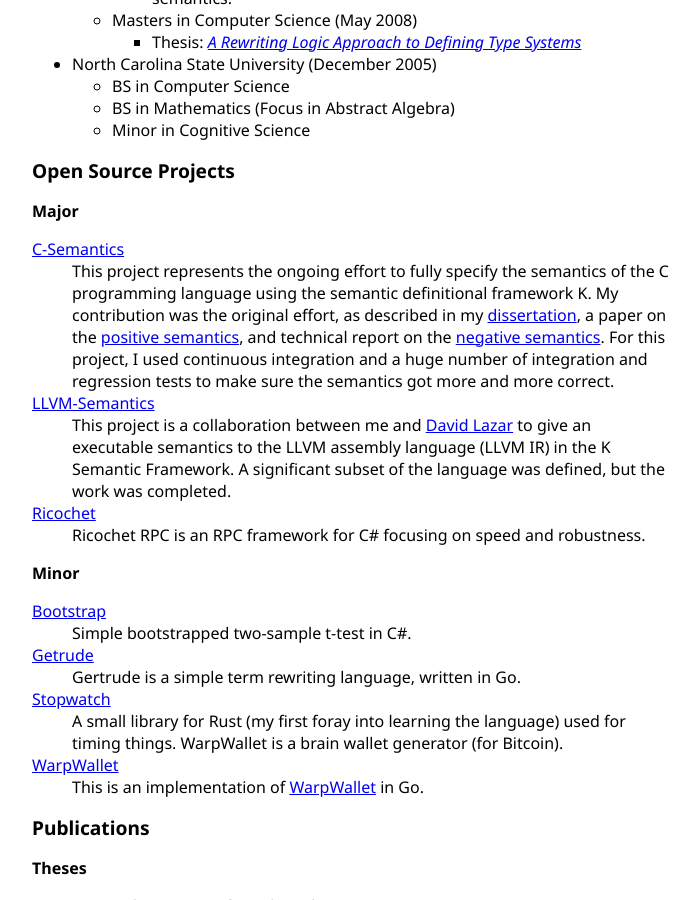
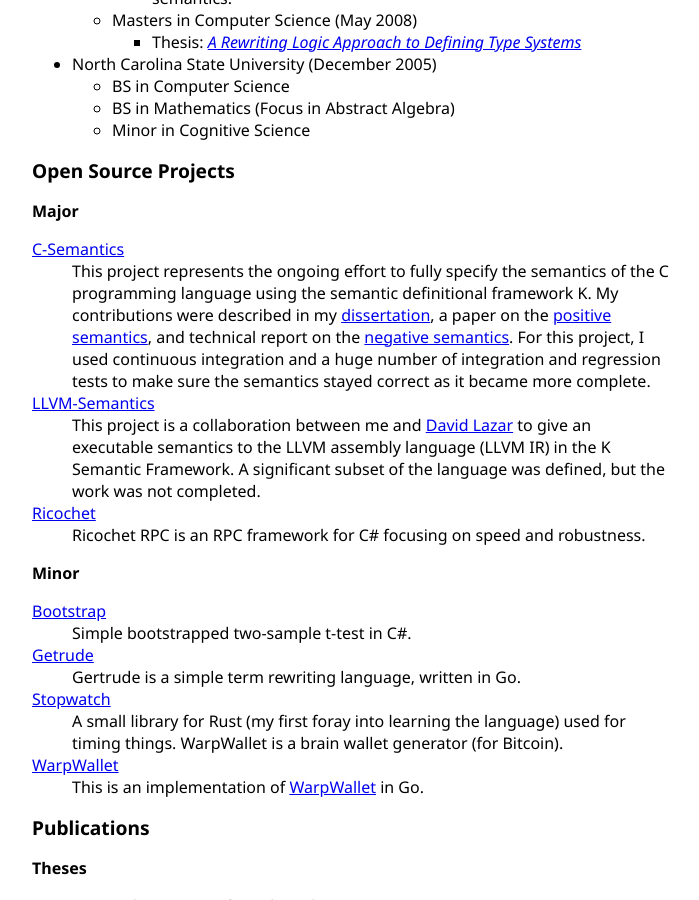
Before and after one commit to ellisonch/ellisonch.github.io, a Jekyll site: the page built from cv/index.html, in a window 1280 px wide and 900 px high, scrolled down 1166 px. Shown: the whole window, without its empty margins (288-987 px from the left). Built offline with Jekyll 4.4.1, drawn with Linux system fonts in a browser that asks for light colours; formulas are drawn with MathJax 3.

Commit message:
couple small fixes

```diff
--- a/_includes/projects.html
+++ b/_includes/projects.html
@@ -3,13 +3,13 @@
 	<dt><a href="https://github.com/kframework/c-semantics">C-Semantics</a></dt>
 	<dd>
 		This project represents the ongoing effort to fully specify the semantics of the C programming language using the semantic definitional framework K.
-		My contribution was the original effort, as described in my <a href="#ellison-2012-phd-dissertation">dissertation</a>, a paper on the <a href="#ellison-rosu-2012-popl">positive semantics</a>, and technical report on the <a href="#ellison-rosu-2012-tr">negative semantics</a>.
-		For this project, I used continuous integration and a huge number of integration and regression tests to make sure the semantics got more and more correct.
+		My contributions were described in my <a href="#ellison-2012-phd-dissertation">dissertation</a>, a paper on the <a href="#ellison-rosu-2012-popl">positive semantics</a>, and technical report on the <a href="#ellison-rosu-2012-tr">negative semantics</a>.
+		For this project, I used continuous integration and a huge number of integration and regression tests to make sure the semantics stayed correct as it became more complete.
 	</dd>
 	<dt><a href="https://github.com/davidlazar/llvm-semantics">LLVM-Semantics</a></dt>
 	<dd>
 		This project is a collaboration between me and <a href="https://davidlazar.org/">David Lazar</a> to give an executable semantics to the LLVM assembly language (LLVM IR) in the K Semantic Framework.
-		A significant subset of the language was defined, but the work was completed.
+		A significant subset of the language was defined, but the work was not completed.
 	</dd>
 	<dt><a href="https://github.com/ellisonch/ricochet">Ricochet</a></dt>
 	<dd>
```
